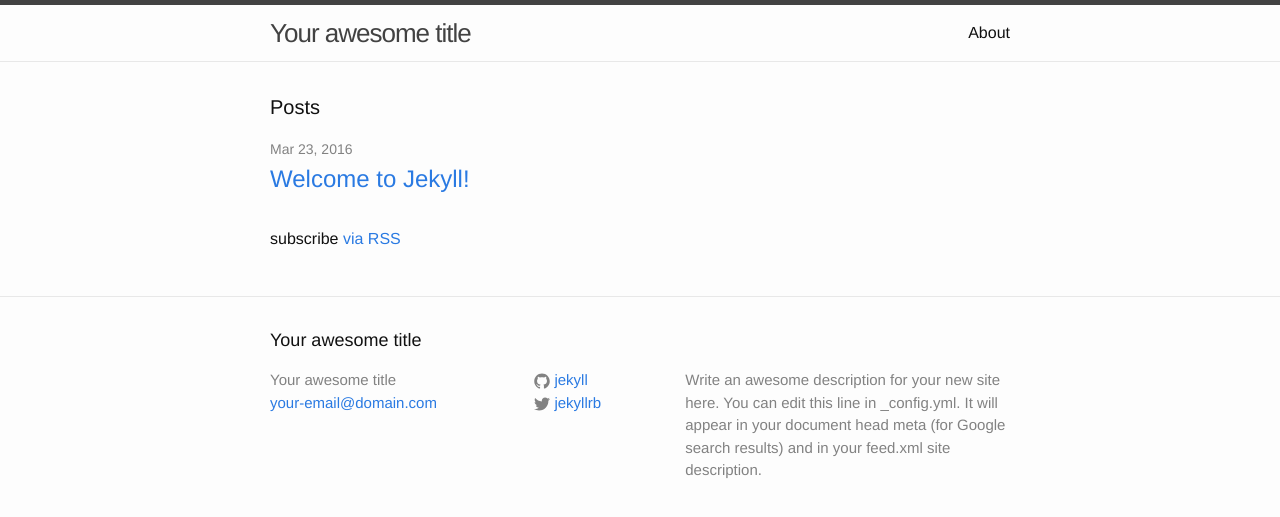
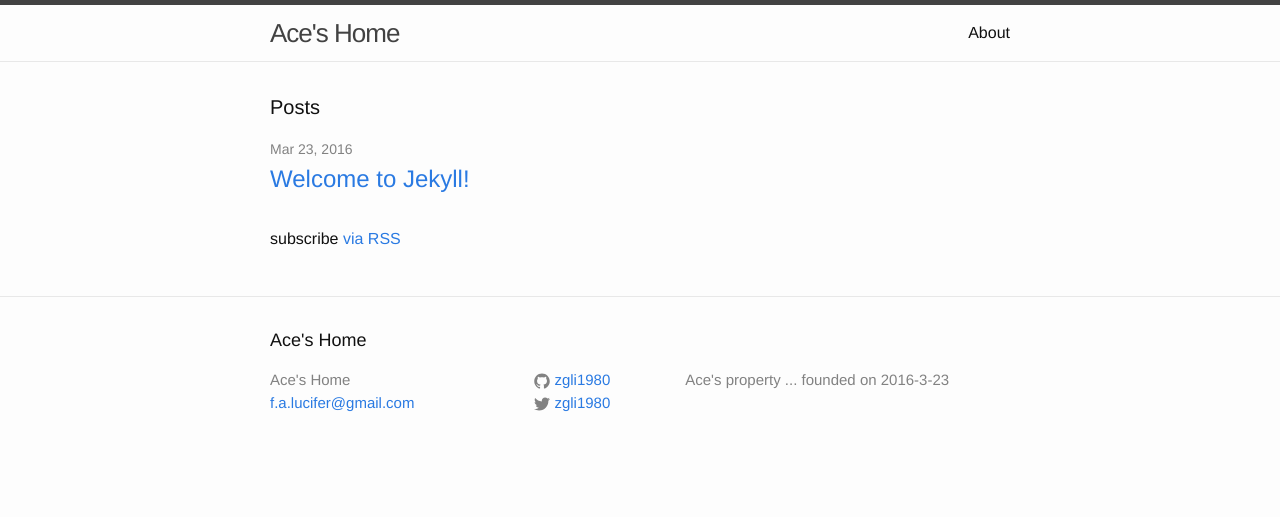
Before and after one commit to zgli1980/zgli1980.github.io, a Jekyll site: the page built from index.html, in a window 1280 px wide. Shown: the top 517 px of the page. Built offline with Jekyll 4.4.1, drawn with Linux system fonts in a browser that asks for light colours.

Commit message:
Update _config.yml

```diff
--- a/_config.yml
+++ b/_config.yml
@@ -6,16 +6,14 @@
 # 'jekyll serve'. If you change this file, please restart the server process.
 
 # Site settings
-title: Your awesome title
-email: your-email@domain.com
+title: Ace's Home
+email: f.a.lucifer@gmail.com
 description: > # this means to ignore newlines until "baseurl:"
-  Write an awesome description for your new site here. You can edit this
-  line in _config.yml. It will appear in your document head meta (for
-  Google search results) and in your feed.xml site description.
+  Ace's property ... founded on 2016-3-23
 baseurl: "" # the subpath of your site, e.g. /blog
-url: "http://yourdomain.com" # the base hostname & protocol for your site
-twitter_username: jekyllrb
-github_username:  jekyll
+url: "http://zgli1980.github.com" # the base hostname & protocol for your site
+twitter_username: zgli1980
+github_username:  zgli1980
 
 # Build settings
 markdown: kramdown
```
